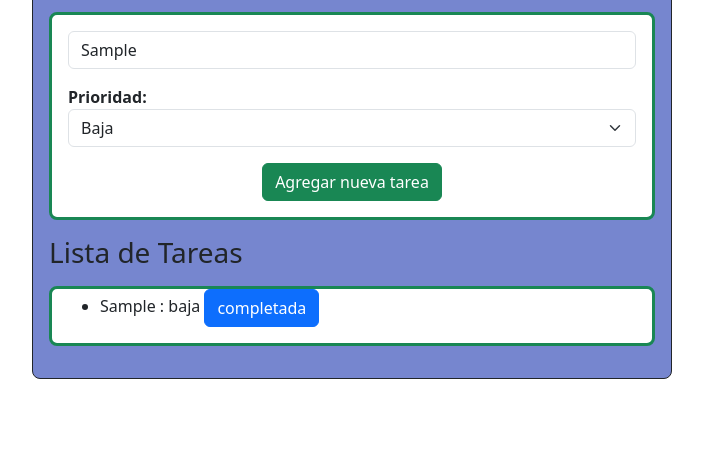
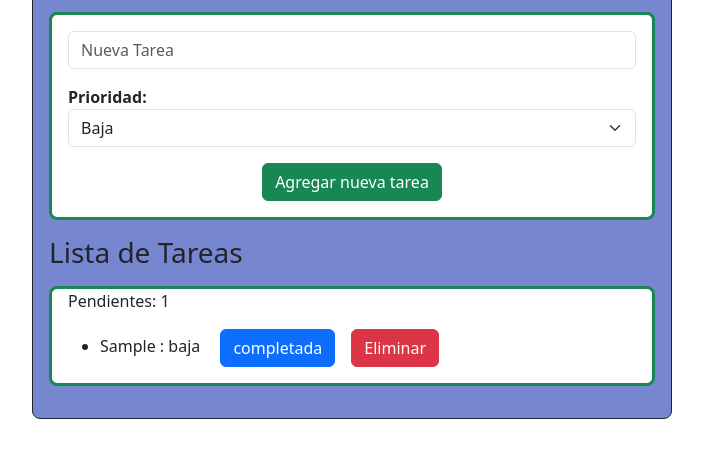
Before and after one commit to JuliianDS/Actividad_DOM, a plain HTML site: page Ejercicio-15/index.html in a window 1280 px wide. Both pictures are taken after typing "Sample" into the empty fields and a click on the button "Agregar nueva tarea". Shown: the part 75-532 px from the top of the page, without its empty margins (288-991 px from the left). Drawn offline with nearby package versions, Linux system fonts and the light colour scheme.

Commit message:
feat: ejercicio 15 completado

```diff
--- a/Ejercicio-15/Css/style.css
+++ b/Ejercicio-15/Css/style.css
@@ -1,3 +1,7 @@
 .container {
     background-color: rgba(94, 113, 199, 0.849);
 }
+.completada {
+  text-decoration: line-through;
+  opacity: 0.6;
+}
--- a/Ejercicio-15/Js/script.js
+++ b/Ejercicio-15/Js/script.js
@@ -2,6 +2,7 @@ const tarea = document.querySelector('input');
 const prioridad = document.getElementById('selectP');
 const agregar = document.getElementsByTagName('button')[0];
 const lista = document.querySelector('ul');
+const pendientes = document.getElementById('pendientes');
 
 let contador = 0;
 
@@ -11,21 +12,44 @@ agregar.addEventListener('click',function(){
         return
     }else{
 
-        contador += 1
+        contador += 1;
+        pendientes.textContent = `Pendientes: ${contador}`;
 
-        lista.innerHTML += `<li class="mx-auto"><span>
-        ${tarea.value} : ${prioridad.value}</span>
-        <button class="btn btn-primary" >completada</button>
-        </li>`
+        const li = document.createElement('li');
+        li.className = 'my-2'
+        const span = document.createElement('span');
+        span.textContent = `${tarea.value} : ${prioridad.value} `;
+        const btnCompletar = document.createElement('button');
+        btnCompletar.className = 'btn btn-primary mx-3';
 
+        btnCompletar.textContent = 'completada';
+        const btnEliminar = document.createElement('button');
+        btnEliminar.className = 'btn btn-danger';
+        btnEliminar.textContent = 'Eliminar';
 
+        btnCompletar.addEventListener('click', function(){
+            span.classList.add('text-decoration-line-through');
+            btnCompletar.disabled = true;
+            contador -= 1;
+            pendientes.textContent = `Pendientes: ${contador}`;
+        })
 
+        btnEliminar.addEventListener('click', function(){
+            if(!btnCompletar.disabled){
+                contador -=1
+                pendientes.textContent = `Pendientes: ${contador}`;
+            }
 
+            li.remove();
 
+        })
 
+        li.appendChild(span);
+        li.appendChild(btnCompletar);
+        li.appendChild(btnEliminar);
+        lista.appendChild(li);
 
-
-
+        tarea.value = "";
 
 
 
--- a/Ejercicio-15/index.html
+++ b/Ejercicio-15/index.html
@@ -28,7 +28,9 @@
             </div>
         </section>
         <h3>Lista de Tareas</h3>
+
         <section class="border border-3 border-success rounded-3 my-3 px-3 bg-white">
+            <p id="pendientes"></p>
             <ul>
 
             </ul>
```
